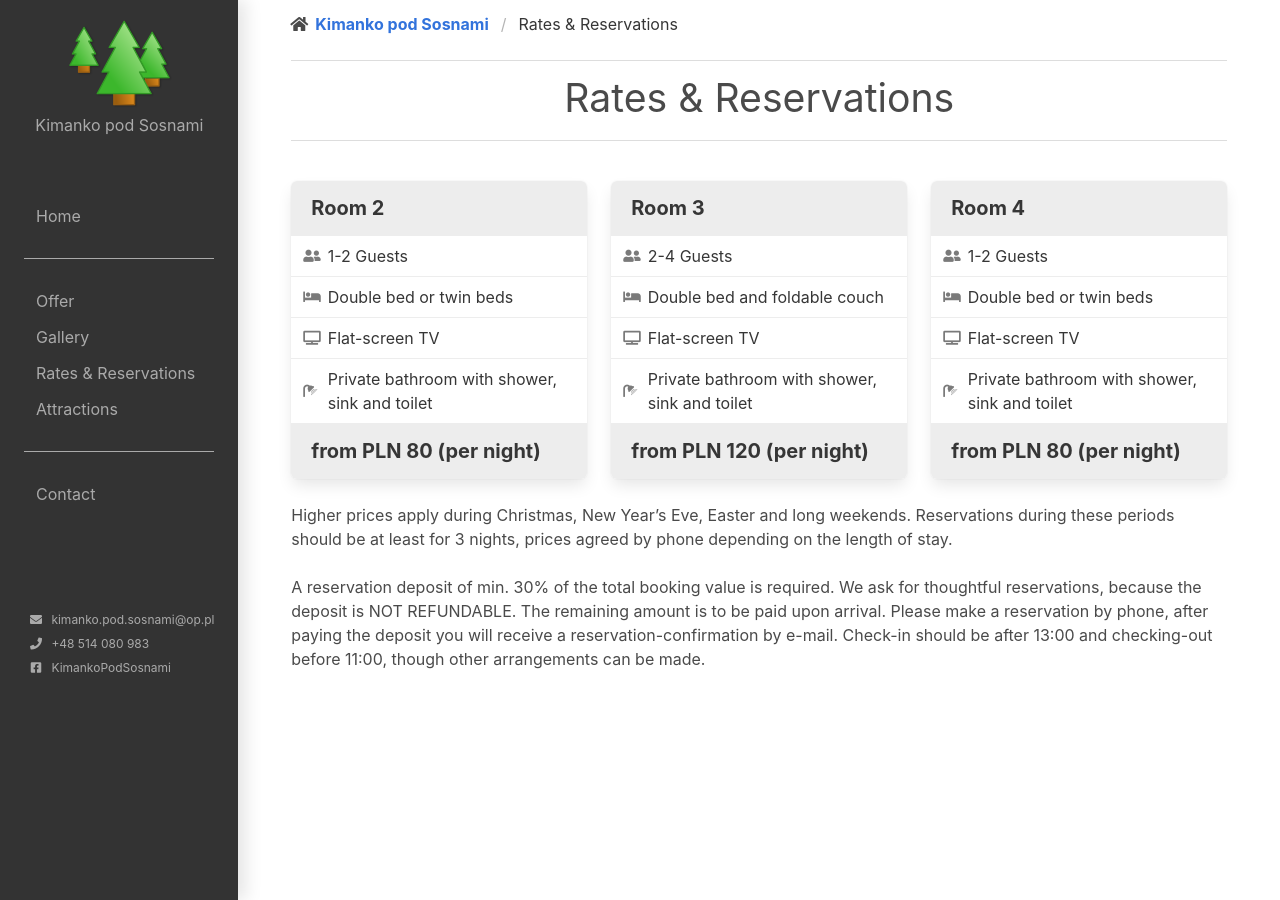
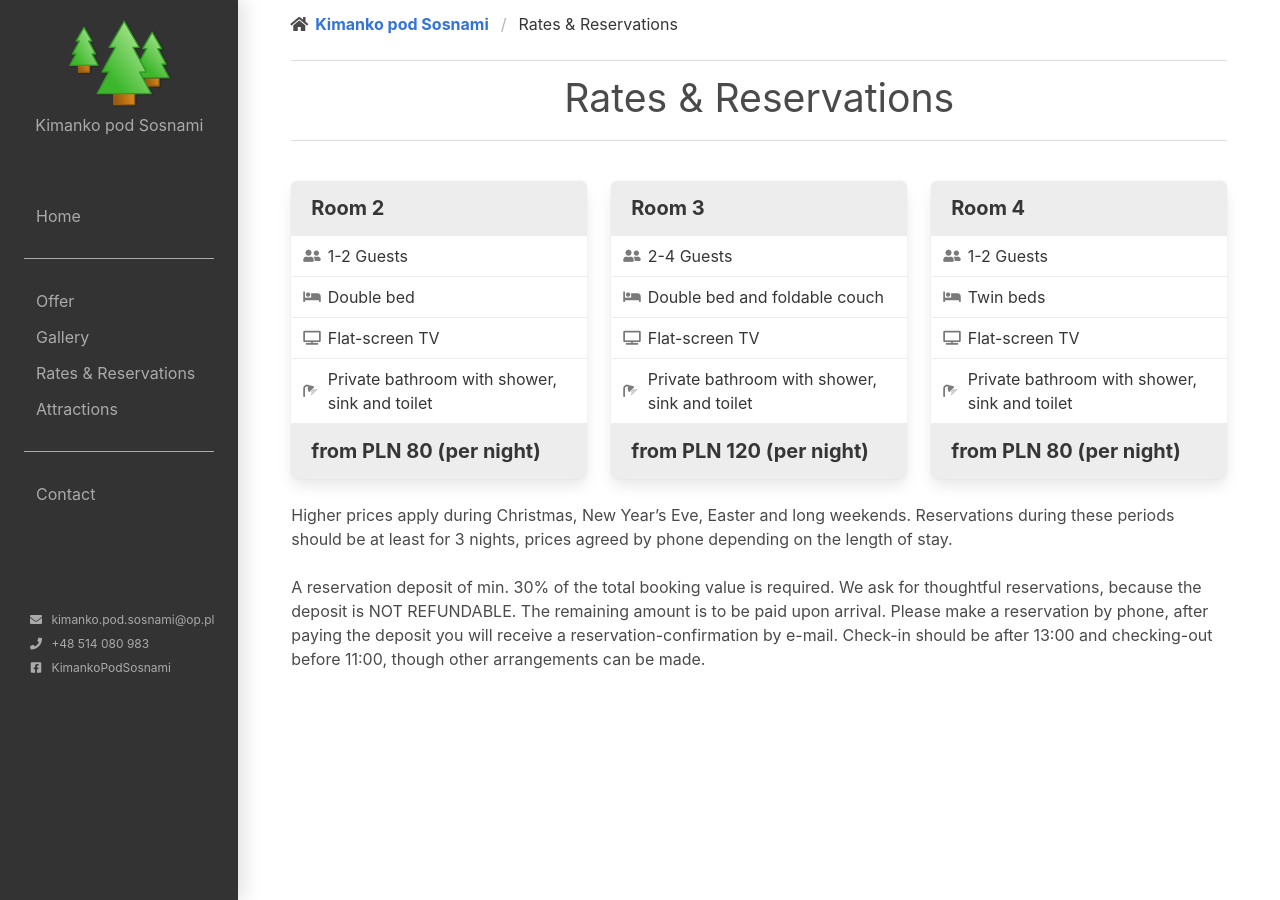
Before and after one commit to Kimanko-pod-Sosnami/Kimanko-pod-Sosnami.github.io, a Jekyll site: the page built from _pages/prices.md, in a window 1280 px wide. Built offline with Jekyll 4.4.1, drawn with Linux system fonts in a browser that asks for light colours.

Commit message:
changed html back to markdown and added favicon

```diff
--- a/_pages/prices.md
+++ b/_pages/prices.md
@@ -26,7 +26,7 @@ permalink: /prices/
     <span class="panel-icon">
       <i class="fas fa-bed" aria-hidden="true"></i>
     </span>
-    Double bed or twin beds
+    Double bed
   </a>
 
   <a class="panel-block">
@@ -107,7 +107,7 @@ permalink: /prices/
     <span class="panel-icon">
       <i class="fas fa-bed" aria-hidden="true"></i>
     </span>
-    Double bed or twin beds
+    Twin beds
   </a>
 
   <a class="panel-block">
```
